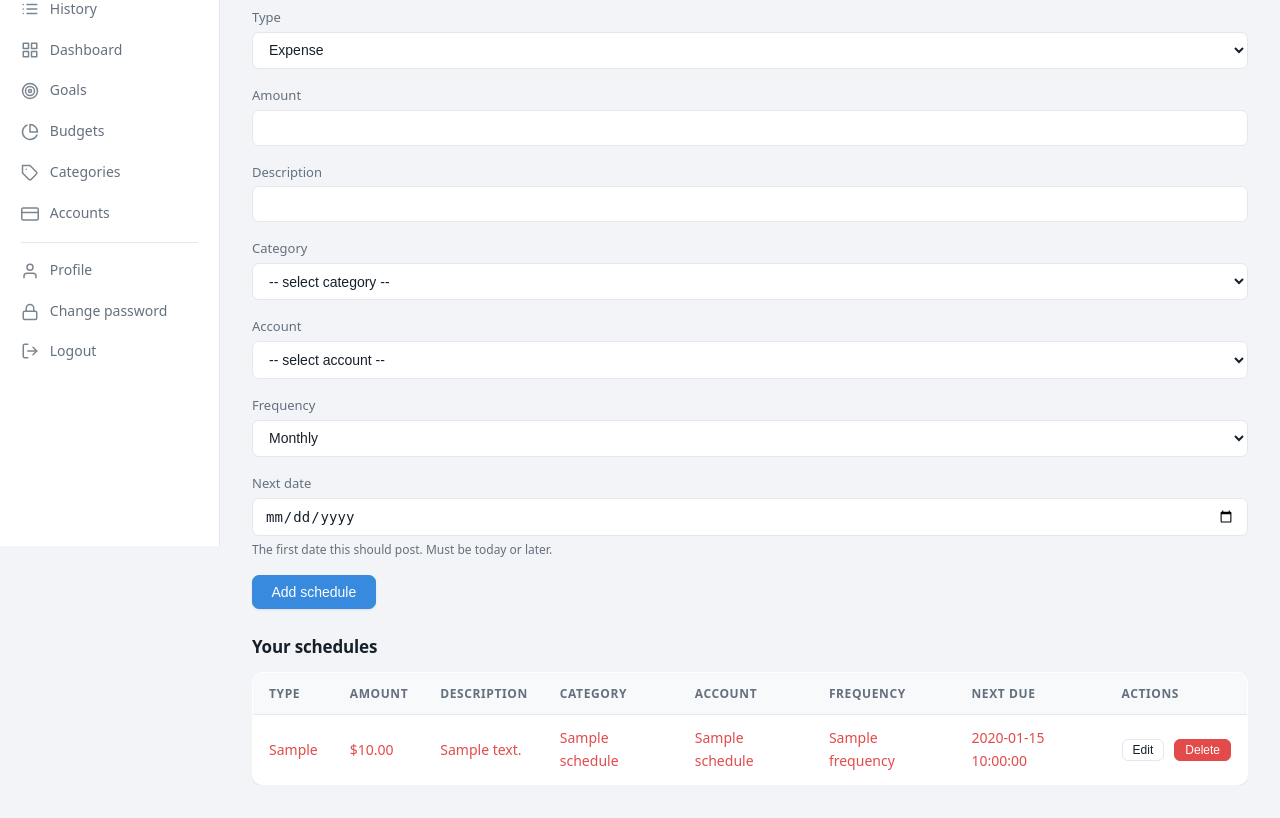
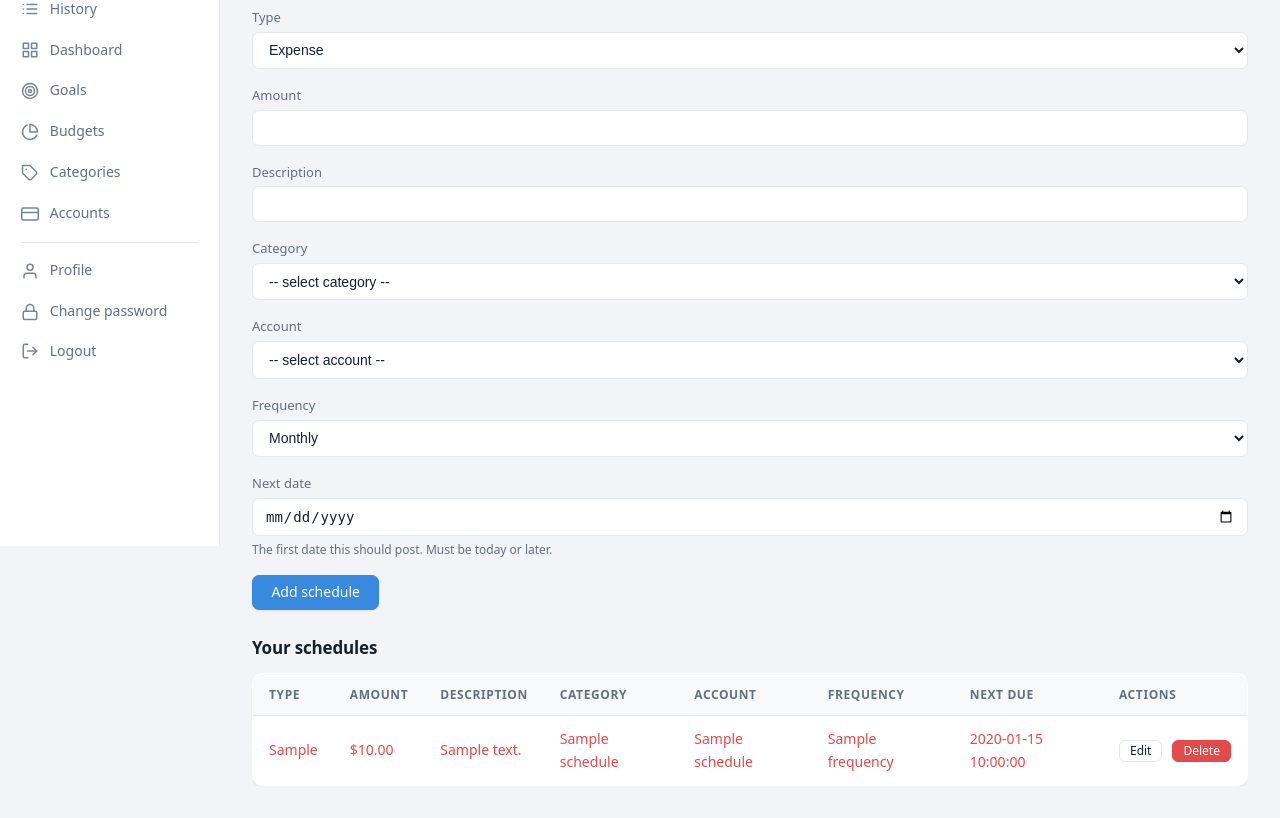
Before and after one commit to CaddisMaster/budget-buddy-archive, a Flask app: page /scheduled in a window 1280 px wide. Shown: the part 254-1072 px from the top of the page. Before the commit the page ends 1039 px from the top, so only its background shows below. Run offline with Flask 3, Linux system fonts and the light colour scheme; a user stored in the database is signed in; a database or web service that is not in the repository returns one stand-in record (values such as "Sample title"); some libraries are stand-ins or nearby versions.

Commit message:
Normalize .btn height across <a> and <button>
.btn never set font-family/line-height, so anchor buttons (Export CSV)
inherited the body's line-height 1.6 while real buttons (Bulk edit
toggle) got the UA's ~1.15 — same class, two heights. Explicit
font-family: inherit + line-height: 1.2 on .btn; anchors shrink slightly
to match the dominant button rendering.

```diff
--- a/app/static/style.css
+++ b/app/static/style.css
@@ -136,7 +136,10 @@ input, select, textarea { width: 100%; padding: 0.55rem 0.75rem; border: 1px sol
 input:focus, select:focus, textarea:focus { outline: none; border-color: var(--accent); box-shadow: 0 0 0 3px var(--accent-soft); }
 
 /* Buttons */
-.btn { display: inline-flex; align-items: center; gap: 6px; padding: 0.5rem 1.15rem; border-radius: var(--radius-sm); border: 1px solid var(--border); background: var(--surface); color: var(--text); font-size: 14px; font-weight: 500; cursor: pointer; transition: background 0.15s, border-color 0.15s, box-shadow 0.15s, transform 0.05s; }
+/* font-family + line-height are explicit because .btn sits on BOTH <a> and
+   <button>: anchors inherit the body's 1.6, buttons get the UA's ~1.15 — same
+   class, two heights (caught on Export CSV vs the Bulk edit toggle). */
+.btn { display: inline-flex; align-items: center; gap: 6px; padding: 0.5rem 1.15rem; border-radius: var(--radius-sm); border: 1px solid var(--border); background: var(--surface); color: var(--text); font-family: inherit; font-size: 14px; font-weight: 500; line-height: 1.2; cursor: pointer; transition: background 0.15s, border-color 0.15s, box-shadow 0.15s, transform 0.05s; }
 .btn:hover { background: var(--surface-2); border-color: var(--text-muted); }
 .btn:active { transform: translateY(1px); }
 .btn-primary { background: var(--accent); color: #fff; border-color: var(--accent); box-shadow: var(--shadow-sm); }
```
